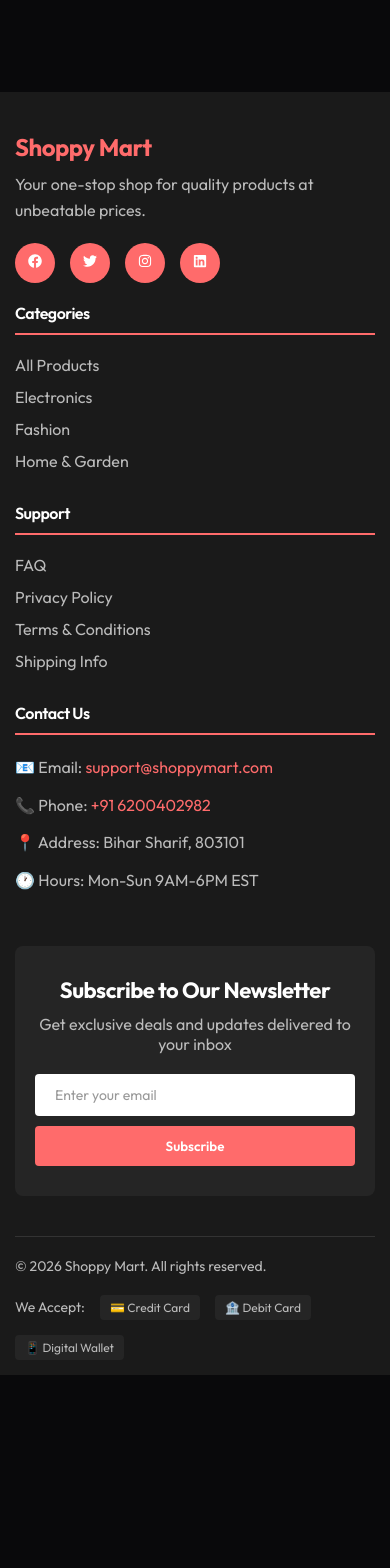
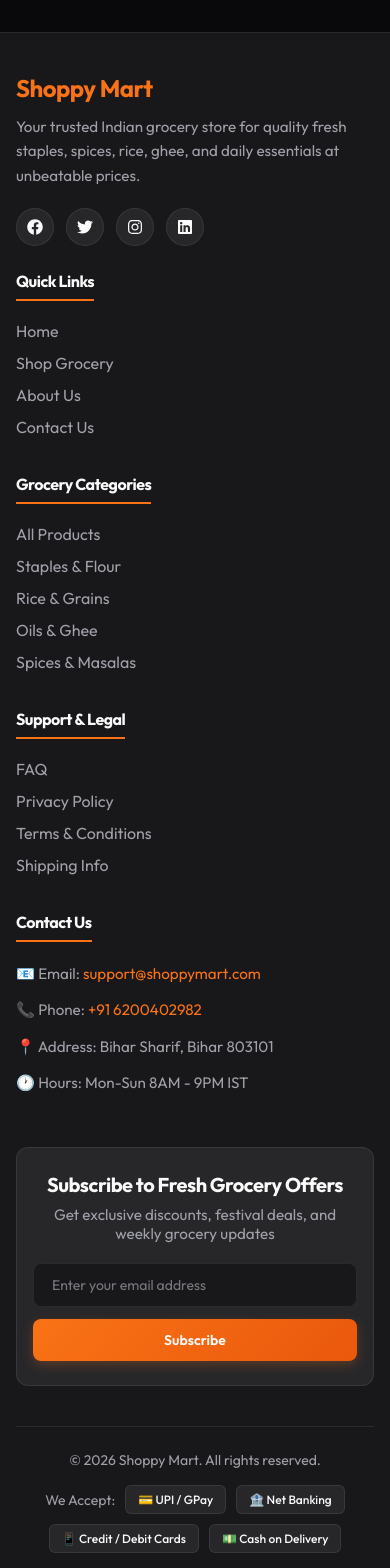
Before and after one commit to AnishKr-24/Shoppy-Mart, a React (Vite) app in the folder frontend/: page /checkout in a window 390 px wide. Shown: the part 1460-3028 px from the top of the page. Before the commit the page ends 2835 px from the top, so only its background shows below. Built offline with nearby package versions, Linux system fonts and the light colour scheme.

Commit message:
fix responsive

```diff
--- a/frontend/src/components/Footer.jsx
+++ b/frontend/src/components/Footer.jsx
@@ -10,57 +10,58 @@ const Footer = () => {
                 <div className="footer-section brand-section">
                     <h3 className="footer-brand">Shoppy Mart</h3>
                     <p className="brand-description">
-                        Your one-stop shop for quality products at unbeatable prices.
+                        Your trusted Indian grocery store for quality fresh staples, spices, rice, ghee, and daily essentials at unbeatable prices.
                     </p>
                     <div className="social-links">
-                        <a href="https://facebook.com" className="social-icon">
+                        <a href="https://facebook.com" target="_blank" rel="noopener noreferrer" className="social-icon" aria-label="Facebook">
                             <FaFacebook />
                         </a>
 
-                        <a href="https://twitter.com" className="social-icon">
+                        <a href="https://twitter.com" target="_blank" rel="noopener noreferrer" className="social-icon" aria-label="Twitter">
                             <FaTwitter />
                         </a>
 
-                        <a href="https://instagram.com" className="social-icon">
+                        <a href="https://instagram.com" target="_blank" rel="noopener noreferrer" className="social-icon" aria-label="Instagram">
                             <FaInstagram />
                         </a>
 
-                        <a href="https://linkedin.com" className="social-icon">
+                        <a href="https://linkedin.com" target="_blank" rel="noopener noreferrer" className="social-icon" aria-label="LinkedIn">
                             <FaLinkedin />
                         </a>
                     </div>
                 </div>
 
                 {/* Quick Links */}
-                {/* <div className="footer-section">
+                <div className="footer-section">
                     <h4>Quick Links</h4>
                     <ul className="footer-links">
                         <li><Link to="/">Home</Link></li>
-            <li><Link to="/shop">Shop</Link></li>
+                        <li><Link to="/shop">Shop Grocery</Link></li>
                         <li><Link to="/about">About Us</Link></li>
                         <li><Link to="/contact">Contact Us</Link></li>
                     </ul>
-        </div> */}
+                </div>
 
                 {/* Categories */}
                 <div className="footer-section">
-                    <h4>Categories</h4>
+                    <h4>Grocery Categories</h4>
                     <ul className="footer-links">
-                        <li><Link to="/products">All Products</Link></li>
-                        <li><Link to="/products?category=electronics">Electronics</Link></li>
-                        <li><Link to="/products?category=fashion">Fashion</Link></li>
-                        <li><Link to="/products?category=home">Home & Garden</Link></li>
+                        <li><Link to="/shop">All Products</Link></li>
+                        <li><Link to="/shop?category=Staples%20%26%20Flour">Staples & Flour</Link></li>
+                        <li><Link to="/shop?category=Rice%20%26%20Grains">Rice & Grains</Link></li>
+                        <li><Link to="/shop?category=Edible%20Oils%20%26%20Ghee">Oils & Ghee</Link></li>
+                        <li><Link to="/shop?category=Spices%20%26%20Masalas">Spices & Masalas</Link></li>
                     </ul>
                 </div>
 
                 {/* Support & Help */}
                 <div className="footer-section">
-                    <h4>Support</h4>
+                    <h4>Support & Legal</h4>
                     <ul className="footer-links">
                         <li><Link to="/faq">FAQ</Link></li>
-                        <li><Link to="/privacy">Privacy Policy</Link></li>
+                        <li><Link to="/privacy-policy">Privacy Policy</Link></li>
                         <li><Link to="/terms">Terms & Conditions</Link></li>
-                        <li><Link to="/shipping">Shipping Info</Link></li>
+                        <li><Link to="/shipping-info">Shipping Info</Link></li>
                     </ul>
                 </div>
 
@@ -69,21 +70,21 @@ const Footer = () => {
                     <h4>Contact Us</h4>
                     <ul className="contact-info">
                         <li>📧 Email: <a href="mailto:support@shoppymart.com">support@shoppymart.com</a></li>
-                        <li>📞 Phone: <a href="tel:+91 6200402982">+91 6200402982</a></li>
-                        <li>📍 Address: Bihar Sharif, 803101</li>
-                        <li>🕐 Hours: Mon-Sun 9AM-6PM EST</li>
+                        <li>📞 Phone: <a href="tel:+916200402982">+91 6200402982</a></li>
+                        <li>📍 Address: Bihar Sharif, Bihar 803101</li>
+                        <li>🕐 Hours: Mon-Sun 8AM - 9PM IST</li>
                     </ul>
                 </div>
             </div>
 
             {/* Newsletter Section */}
             <div className="newsletter-section">
-                <h4>Subscribe to Our Newsletter</h4>
-                <p>Get exclusive deals and updates delivered to your inbox</p>
-                <form className="newsletter-form">
+                <h4>Subscribe to Fresh Grocery Offers</h4>
+                <p>Get exclusive discounts, festival deals, and weekly grocery updates</p>
+                <form className="newsletter-form" onSubmit={(e) => { e.preventDefault(); alert('Thank you for subscribing to Shoppy Mart!'); }}>
                     <input
                         type="email"
-                        placeholder="Enter your email"
+                        placeholder="Enter your email address"
                         className="newsletter-input"
                         required
                     />
@@ -93,12 +94,13 @@ const Footer = () => {
 
             {/* Copyright */}
             <div className="footer-bottom">
-                <p>&copy; 2026 Shoppy Mart. All rights reserved.</p>
+                <p>&copy; {new Date().getFullYear()} Shoppy Mart. All rights reserved.</p>
                 <div className="payment-methods">
                     <span>We Accept: </span>
-                    <span className="payment-icon">💳 Credit Card</span>
-                    <span className="payment-icon">🏦 Debit Card</span>
-                    <span className="payment-icon">📱 Digital Wallet</span>
+                    <span className="payment-icon">💳 UPI / GPay</span>
+                    <span className="payment-icon">🏦 Net Banking</span>
+                    <span className="payment-icon">📱 Credit / Debit Cards</span>
+                    <span className="payment-icon">💵 Cash on Delivery</span>
                 </div>
             </div>
         </footer>
--- a/frontend/src/styles/cart.scss
+++ b/frontend/src/styles/cart.scss
@@ -8,13 +8,13 @@
     h1 {
       font-size: 2rem;
       font-weight: 700;
-      // color: #fff;
-      // margin-bottom: 40px;
+      color: var(--text);
+      margin-bottom: 30px;
     }
   }
 
   &.empty-cart {
-    min-height: 70vh;
+    min-height: 60vh;
     display: flex;
     align-items: center;
     justify-content: center;
@@ -29,12 +29,12 @@
 
       h2 {
         font-size: 1.8rem;
-        color: #fff;
+        color: var(--text);
         margin-bottom: 10px;
       }
 
       p {
-        color: #a1a1aa;
+        color: var(--text-muted);
         margin-bottom: 30px;
         font-size: 1rem;
       }
@@ -59,12 +59,12 @@
 
   .cart-content {
     display: grid;
-    grid-template-columns: 1fr 300px;
+    grid-template-columns: 1fr 320px;
     gap: 30px;
 
     .cart-items {
-      background: #18181b;
-      border: 1px solid rgba(255, 255, 255, 0.05);
+      background: var(--surface);
+      border: 1px solid var(--border);
       border-radius: 12px;
       overflow: hidden;
 
@@ -72,11 +72,11 @@
         display: grid;
         grid-template-columns: 2fr 100px 100px 100px 50px;
         gap: 15px;
-        padding: 20px;
-        background: #27272a;
-        border-bottom: 1px solid rgba(255, 255, 255, 0.05);
+        padding: 16px 20px;
+        background: var(--surface-elevated);
+        border-bottom: 1px solid var(--border);
         font-weight: 600;
-        color: #a1a1aa;
+        color: var(--text-muted);
         font-size: 0.9rem;
 
         span {
@@ -93,7 +93,7 @@
         grid-template-columns: 2fr 100px 100px 100px 50px;
         gap: 15px;
         padding: 20px;
-        border-bottom: 1px solid rgba(255, 255, 255, 0.05);
+        border-bottom: 1px solid var(--border);
         align-items: center;
 
         &:last-child {
@@ -106,23 +106,25 @@
           align-items: center;
 
           img {
-            width: 80px;
-            height: 80px;
+            width: 70px;
+            height: 70px;
             border-radius: 8px;
             object-fit: cover;
+            flex-shrink: 0;
           }
 
           .product-info {
             flex: 1;
 
             h4 {
-              color: #fff;
+              color: var(--text);
               font-size: 0.95rem;
               margin-bottom: 5px;
+              line-height: 1.3;
             }
 
             .product-category {
-              color: #a1a1aa;
+              color: var(--text-muted);
               font-size: 0.8rem;
             }
           }
@@ -132,17 +134,17 @@
         .col-quantity,
         .col-total {
           text-align: center;
-          color: #fff;
+          color: var(--text);
           font-weight: 600;
         }
 
         .quantity-input {
           width: 50px;
           padding: 6px;
-          background: #27272a;
-          border: 1px solid rgba(255, 255, 255, 0.1);
-          border-radius: 4px;
-          color: #fff;
+          background: var(--surface-elevated);
+          border: 1px solid var(--border);
+          border-radius: 6px;
+          color: var(--text);
           text-align: center;
           cursor: pointer;
         }
@@ -150,14 +152,17 @@
         .remove-btn {
           background: transparent;
           border: none;
-          color: #ff4444;
+          color: #ef4444;
           font-size: 1.2rem;
           cursor: pointer;
           transition: all 0.3s;
+          display: inline-flex;
+          align-items: center;
+          justify-content: center;
 
           &:hover {
-            color: #fff;
-            transform: scale(1.2);
+            color: #dc2626;
+            transform: scale(1.15);
           }
         }
       }
@@ -167,14 +172,14 @@
       height: fit-content;
       position: sticky;
       top: 100px;
-      background: #18181b;
+      background: var(--surface);
       padding: 25px;
       border-radius: 12px;
-      border: 1px solid rgba(255, 255, 255, 0.05);
+      border: 1px solid var(--border);
 
       h2 {
         font-size: 1.2rem;
-        color: #fff;
+        color: var(--text);
         margin-bottom: 20px;
       }
 
@@ -182,15 +187,15 @@
         display: flex;
         justify-content: space-between;
         margin-bottom: 12px;
-        color: #a1a1aa;
+        color: var(--text-muted);
         font-size: 0.95rem;
 
         &.total {
-          border-top: 1px solid rgba(255, 255, 255, 0.1);
+          border-top: 1px solid var(--border);
           padding-top: 15px;
           margin-top: 15px;
           font-weight: 700;
-          color: #fff;
+          color: var(--text);
           font-size: 1.1rem;
 
           span {
@@ -204,12 +209,12 @@
       }
 
       .shipping-info {
-        color: #a1a1aa;
+        color: var(--text-muted);
         font-size: 0.8rem;
         margin-top: 8px;
-        padding: 8px;
+        padding: 8px 12px;
         background: rgba(249, 115, 22, 0.1);
-        border-radius: 4px;
+        border-radius: 6px;
       }
 
       .checkout-btn {
@@ -254,26 +259,27 @@
 
         input {
           flex: 1;
-          padding: 8px;
-          background: #27272a;
-          border: 1px solid rgba(255, 255, 255, 0.1);
-          border-radius: 4px;
-          color: #fff;
+          padding: 8px 12px;
+          background: var(--surface-elevated);
+          border: 1px solid var(--border);
+          border-radius: 6px;
+          color: var(--text);
           font-size: 0.9rem;
 
           &::placeholder {
-            color: #71717a;
+            color: var(--text-muted);
           }
         }
 
         button {
-          padding: 8px 12px;
-          background: #27272a;
-          border: 1px solid rgba(255, 255, 255, 0.1);
-          border-radius: 4px;
-          color: #a1a1aa;
+          padding: 8px 14px;
+          background: var(--surface-elevated);
+          border: 1px solid var(--border);
+          border-radius: 6px;
+          color: var(--text);
           cursor: pointer;
           transition: all 0.3s;
+          font-weight: 600;
 
           &:hover {
             border-color: #f97316;
@@ -285,23 +291,61 @@
   }
 }
 
-@media (max-width: 768px) {
+@media (max-width: 1024px) {
   .cart-page .cart-content {
     grid-template-columns: 1fr;
 
     .cart-summary {
       position: static;
     }
+  }
+}
 
-    .cart-items {
-      .cart-header,
-      .cart-item {
-        grid-template-columns: 1fr;
-      }
+@media (max-width: 768px) {
+  .cart-page {
+    padding: 20px 12px;
 
-      .cart-header span,
-      .cart-item > * {
-        text-align: left;
+    .cart-content {
+      .cart-items {
+        .cart-header {
+          display: none;
+        }
+
+        .cart-item {
+          display: flex;
+          flex-wrap: wrap;
+          align-items: center;
+          justify-content: space-between;
+          gap: 12px;
+          padding: 15px;
+
+          .col-product {
+            width: 100%;
+
+            img {
+              width: 60px;
+              height: 60px;
+            }
+          }
+
+          .col-price,
+          .col-quantity,
+          .col-total {
+            text-align: left;
+          }
+
+          .col-price::before {
+            content: 'Price: ';
+            color: var(--text-muted);
+            font-weight: 400;
+          }
+
+          .col-total::before {
+            content: 'Total: ';
+            color: var(--text-muted);
+            font-weight: 400;
+          }
+        }
       }
     }
   }
--- a/frontend/src/styles/footer.scss
+++ b/frontend/src/styles/footer.scss
@@ -1,13 +1,14 @@
 .footer {
-  background-color: #1a1a1a;
-  color: #fff;
+  background-color: var(--surface);
+  color: var(--text);
+  border-top: 1px solid var(--border);
   padding: 60px 20px 20px;
-  margin-top: 100px;
-  font-family: 'Arial', sans-serif;
+  margin-top: 60px;
+  font-family: inherit;
 
   .footer-container {
     display: grid;
-    grid-template-columns: repeat(auto-fit, minmax(250px, 1fr));
+    grid-template-columns: repeat(auto-fit, minmax(220px, 1fr));
     gap: 40px;
     max-width: 1200px;
     margin: 0 auto 40px;
@@ -16,11 +17,12 @@
   .footer-section {
     h4 {
       font-size: 18px;
-      font-weight: 600;
+      font-weight: 700;
       margin-bottom: 20px;
-      color: #fff;
-      border-bottom: 2px solid #ff6b6b;
-      padding-bottom: 10px;
+      color: var(--text);
+      border-bottom: 2px solid #f97316;
+      padding-bottom: 8px;
+      display: inline-block;
     }
 
     .footer-links {
@@ -32,12 +34,14 @@
         margin-bottom: 12px;
 
         a {
-          color: #bbb;
+          color: var(--text-muted);
           text-decoration: none;
-          transition: color 0.3s ease;
+          transition: color 0.25s ease, padding-left 0.25s ease;
+          display: inline-block;
 
           &:hover {
-            color: #ff6b6b;
+            color: #f97316;
+            padding-left: 4px;
           }
         }
       }
@@ -47,39 +51,43 @@
   .brand-section {
     .footer-brand {
       font-size: 24px;
-      font-weight: bold;
-      color: #ff6b6b;
-      margin-bottom: 10px;
+      font-weight: 800;
+      color: #f97316;
+      margin-bottom: 12px;
     }
 
     .brand-description {
-      color: #bbb;
+      color: var(--text-muted);
       line-height: 1.6;
       margin-bottom: 20px;
+      font-size: 0.95rem;
     }
 
     .social-links {
       display: flex;
-      gap: 15px;
+      gap: 12px;
       flex-wrap: wrap;
 
       .social-icon {
-        display: inline-block;
-        width: 40px;
-        height: 40px;
-        background-color: #ff6b6b;
-        color: #fff;
+        display: flex;
+        align-items: center;
+        justify-content: center;
+        width: 38px;
+        height: 38px;
+        background-color: var(--surface-elevated);
+        color: var(--text);
+        border: 1px solid var(--border);
         border-radius: 50%;
-        text-align: center;
-        line-height: 40px;
         text-decoration: none;
-        font-size: 14px;
-        transition: background-color 0.3s ease, transform 0.3s ease;
+        font-size: 16px;
+        transition: all 0.3s ease;
 
         &:hover {
-          background-color: #fff;
-          color: #ff6b6b;
-          transform: translateY(-5px);
+          background: linear-gradient(135deg, #f97316 0%, #ea580c 100%);
+          color: #fff;
+          border-color: transparent;
+          transform: translateY(-3px);
+          box-shadow: 0 4px 12px rgba(249, 115, 22, 0.3);
         }
       }
     }
@@ -92,76 +100,88 @@
 
     li {
       margin-bottom: 12px;
-      color: #bbb;
+      color: var(--text-muted);
       line-height: 1.6;
+      font-size: 0.95rem;
 
       a {
-        color: #ff6b6b;
+        color: #f97316;
         text-decoration: none;
-        transition: color 0.3s ease;
+        transition: color 0.25s ease;
 
         &:hover {
-          color: #fff;
+          color: var(--text);
+          text-decoration: underline;
         }
       }
     }
   }
 
   .newsletter-section {
-    background-color: #252525;
-    padding: 40px;
-    border-radius: 8px;
+    background-color: var(--surface-elevated);
+    border: 1px solid var(--border);
+    padding: 35px 25px;
+    border-radius: 12px;
     text-align: center;
     max-width: 1200px;
     margin: 0 auto 40px;
 
     h4 {
-      font-size: 22px;
-      margin-bottom: 10px;
-      color: #fff;
+      font-size: 20px;
+      font-weight: 700;
+      margin-bottom: 8px;
+      color: var(--text);
     }
 
     p {
-      color: #bbb;
+      color: var(--text-muted);
       margin-bottom: 20px;
+      font-size: 0.95rem;
     }
 
     .newsletter-form {
       display: flex;
-      gap: 10px;
+      gap: 12px;
       justify-content: center;
       flex-wrap: wrap;
 
       .newsletter-input {
-        padding: 12px 20px;
-        border: none;
-        border-radius: 4px;
-        width: 300px;
+        padding: 12px 18px;
+        border: 1px solid var(--border);
+        border-radius: 8px;
+        width: 320px;
+        max-width: 100%;
         font-size: 14px;
-        background-color: #fff;
+        background-color: var(--surface);
+        color: var(--text);
 
         &:focus {
           outline: none;
-          box-shadow: 0 0 5px rgba(255, 107, 107, 0.5);
+          border-color: #f97316;
+          box-shadow: 0 0 0 3px rgba(249, 115, 22, 0.15);
         }
 
         &::placeholder {
-          color: #999;
+          color: var(--text-muted);
+          opacity: 0.7;
         }
       }
 
       .newsletter-btn {
-        padding: 12px 30px;
-        background-color: #ff6b6b;
+        padding: 12px 28px;
+        background: linear-gradient(135deg, #f97316 0%, #ea580c 100%);
         color: #fff;
         border: none;
-        border-radius: 4px;
+        border-radius: 8px;
         cursor: pointer;
         font-weight: 600;
-        transition: background-color 0.3s ease;
+        font-size: 14px;
+        transition: all 0.3s ease;
+        box-shadow: 0 4px 12px rgba(249, 115, 22, 0.25);
 
         &:hover {
-          background-color: #ff5252;
+          box-shadow: 0 6px 18px rgba(249, 115, 22, 0.4);
+          transform: translateY(-2px);
         }
 
         &:active {
@@ -172,16 +192,16 @@
   }
 
   .footer-bottom {
-    border-top: 1px solid #333;
-    padding-top: 20px;
+    border-top: 1px solid var(--border);
+    padding-top: 24px;
     display: flex;
     justify-content: space-between;
     align-items: center;
     flex-wrap: wrap;
-    gap: 20px;
+    gap: 16px;
     max-width: 1200px;
     margin: 0 auto;
-    color: #bbb;
+    color: var(--text-muted);
     font-size: 14px;
 
     p {
@@ -190,15 +210,18 @@
 
     .payment-methods {
       display: flex;
-      gap: 15px;
+      gap: 10px;
       flex-wrap: wrap;
       align-items: center;
 
       .payment-icon {
-        padding: 5px 10px;
-        background-color: #252525;
-        border-radius: 4px;
+        padding: 6px 12px;
+        background-color: var(--surface-elevated);
+        border: 1px solid var(--border);
+        border-radius: 6px;
         font-size: 12px;
+        color: var(--text);
+        font-weight: 500;
       }
     }
   }
@@ -207,15 +230,16 @@
 /* Responsive Design */
 @media (max-width: 768px) {
   .footer {
-    padding: 40px 15px 15px;
+    padding: 40px 16px 20px;
+    margin-top: 40px;
 
     .footer-container {
-      grid-template-columns: repeat(auto-fit, minmax(200px, 1fr));
+      grid-template-columns: repeat(auto-fit, minmax(180px, 1fr));
       gap: 30px;
     }
 
     .newsletter-section {
-      padding: 30px 20px;
+      padding: 24px 16px;
 
       .newsletter-form {
         flex-direction: column;
@@ -232,7 +256,12 @@
 
     .footer-bottom {
       flex-direction: column;
-      align-items: flex-start;
+      align-items: center;
+      text-align: center;
+
+      .payment-methods {
+        justify-content: center;
+      }
     }
   }
 }
@@ -241,7 +270,7 @@
   .footer {
     .footer-container {
       grid-template-columns: 1fr;
-      gap: 20px;
+      gap: 25px;
     }
 
     .footer-section h4 {
--- a/frontend/src/styles/product-details.scss
+++ b/frontend/src/styles/product-details.scss
@@ -35,11 +35,12 @@
 
     .image-thumbnails {
       display: flex;
+      flex-wrap: wrap;
       gap: 10px;
 
       .thumbnail {
-        width: 80px;
-        height: 80px;
+        width: 70px;
+        height: 70px;
         border-radius: 8px;
         border: 2px solid var(--border);
         object-fit: cover;
@@ -99,6 +100,7 @@
       display: flex;
       align-items: center;
       gap: 15px;
+      flex-wrap: wrap;
 
       .price {
         font-size: 2.5rem;
--- a/frontend/src/styles/profile.scss
+++ b/frontend/src/styles/profile.scss
@@ -178,22 +178,26 @@
 
     .orders-table {
       width: 100%;
+      display: block;
+      overflow-x: auto;
+      -webkit-overflow-scrolling: touch;
       border-collapse: collapse;
 
       thead {
-        border-bottom: 2px solid rgba(255, 255, 255, 0.1);
+        border-bottom: 2px solid var(--border);
 
         th {
           text-align: left;
           padding: 12px;
-          color: #a1a1aa;
+          color: var(--text-muted);
           font-weight: 600;
+          white-space: nowrap;
         }
       }
 
       tbody {
         tr {
-          border-bottom: 1px solid rgba(255, 255, 255, 0.05);
+          border-bottom: 1px solid var(--border);
 
           &:hover {
             background: rgba(249, 115, 22, 0.05);
@@ -201,7 +205,8 @@
 
           td {
             padding: 12px;
-            color: #fff;
+            color: var(--text);
+            white-space: nowrap;
 
             .status {
               display: inline-block;
```
Lines whose indentation alone changed are shown as unchanged.
